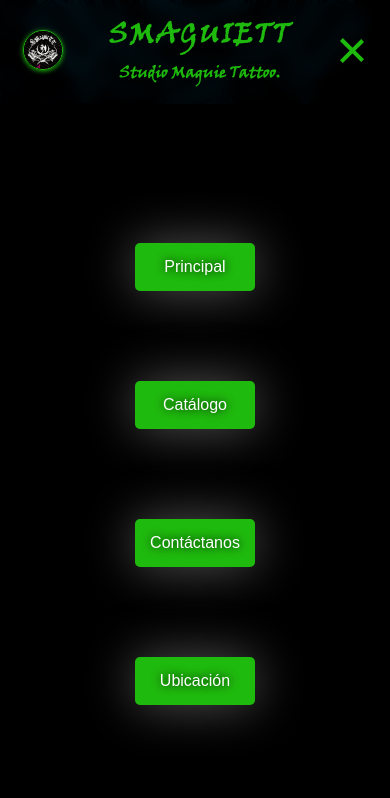
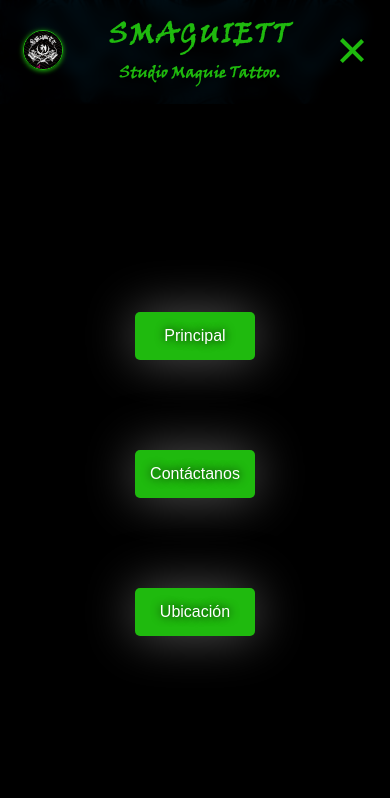
Before and after one commit to yasi6969/smaguiett, a plain HTML site: page instrucciones productos tktx.html in a window 390 px wide. Both pictures are taken after a click on the element 351 px from the left and 52 px from the top of the page. Shown: the top 798 px of the page. Drawn offline with Linux system fonts and the light colour scheme.

Commit message:
animacion sin interrupciones

```diff
--- a/css/styles.css
+++ b/css/styles.css
@@ -372,8 +372,7 @@ transition: padding 0.5s;
     height: calc(100vh - var(--altura-header));
     transform: scale(0);
     transform-origin: top right;
-    transition: transform 0.5s cubic-bezier(0.25, 1.3, 0.5, 1), opacity 0.2s ease-in-out;
-
+    transition: all 0.9s, transform 0.5s cubic-bezier(0.25, 1.3, 0.5, 1), opacity 0.2s ease-in-out;
     display: flex;
     justify-content: center;
     z-index: 30;
--- a/instrucciones productos tktx.html
+++ b/instrucciones productos tktx.html
@@ -25,10 +25,7 @@
         <nav class="header__nav">
             <ul class="header__menu">
                 <li class="header__menu-item">
-                    <a href="../index.html" class="header__menu-link">Principal</a>
-                </li>
-                <li class="header__menu-item">
-                    <a href="catalogo.html" class="header__menu-link">Catálogo</a>
+                    <a href="index.html" class="header__menu-link">Principal</a>
                 </li>
                 <li class="header__menu-item">
                     <a href="contacto.html" class="header__menu-link">Contáctanos</a>
--- a/js/scripts.js
+++ b/js/scripts.js
@@ -84,15 +84,8 @@ function cambiarColor() {
     localStorage.setItem("colorIndex", index);
 }
 
-//abrir menu
 
-const menuToggle = document.querySelector('.header__menu-toggle');
-const nav = document.querySelector('.header__nav');
 
-menuToggle.addEventListener('click', function () {
-    this.classList.toggle('open');
-    nav.classList.toggle('active');
-});
 
 // Cierra el menú al hacer scroll
 window.addEventListener('scroll', function () {
@@ -144,7 +137,6 @@ window.addEventListener("scroll", function () {
 // Ajusta la posición del nav para que siempre esté debajo del header
 
 function ajustarTopNav() {
-    // Actualización inmediata
     requestAnimationFrame(() => {
         const header = document.querySelector('.header');
         const nav = document.querySelector('.header__nav');
@@ -162,7 +154,7 @@ function ajustarTopNav() {
                 nav.style.top = `${header.getBoundingClientRect().height}px`;
             }
         });
-    }, 1000);
+    }, 300);
 }
 
 
@@ -187,6 +179,23 @@ window.addEventListener('load', ajustarAlturaNav);
 window.addEventListener('resize', ajustarAlturaNav);
 window.addEventListener('scroll', ajustarAlturaNav);
 
+//abrir menu
+
+const menuToggle = document.querySelector('.header__menu-toggle');
+const nav = document.querySelector('.header__nav');
+
+// Deshabilita el botón al inicio
+menuToggle.style.pointerEvents = 'none';
+
+setTimeout(() => {
+    // Habilita el botón después de 1 segundo
+    menuToggle.style.pointerEvents = 'auto';
+}, 1800);
+
+menuToggle.addEventListener('click', function () {
+    this.classList.toggle('open');
+    nav.classList.toggle('active');
+});
 
 
 
```
